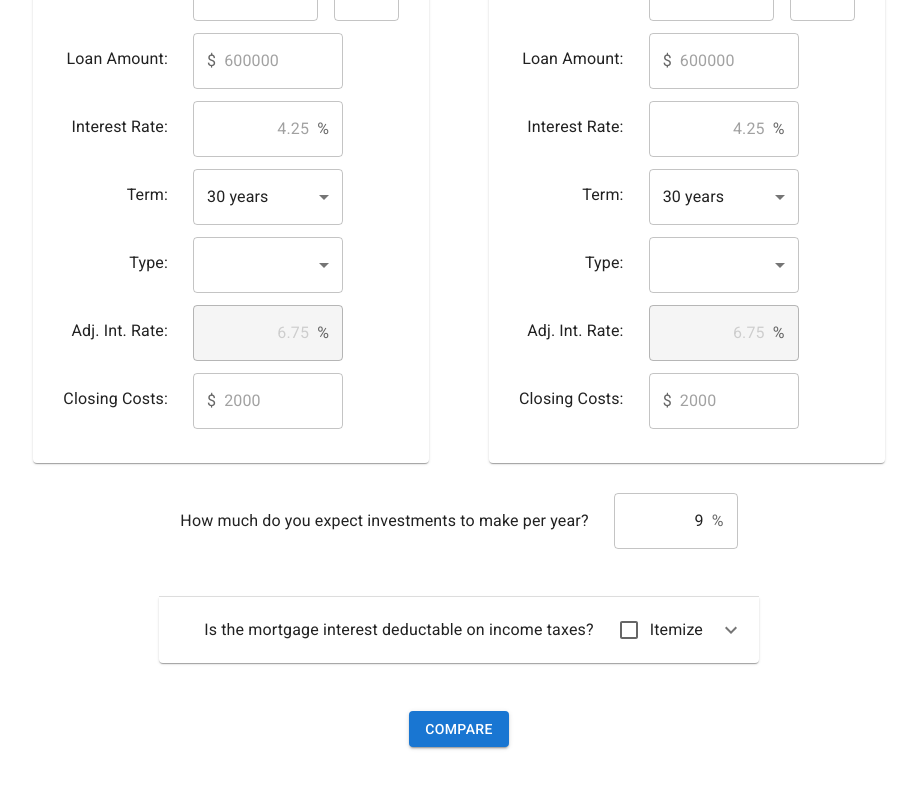
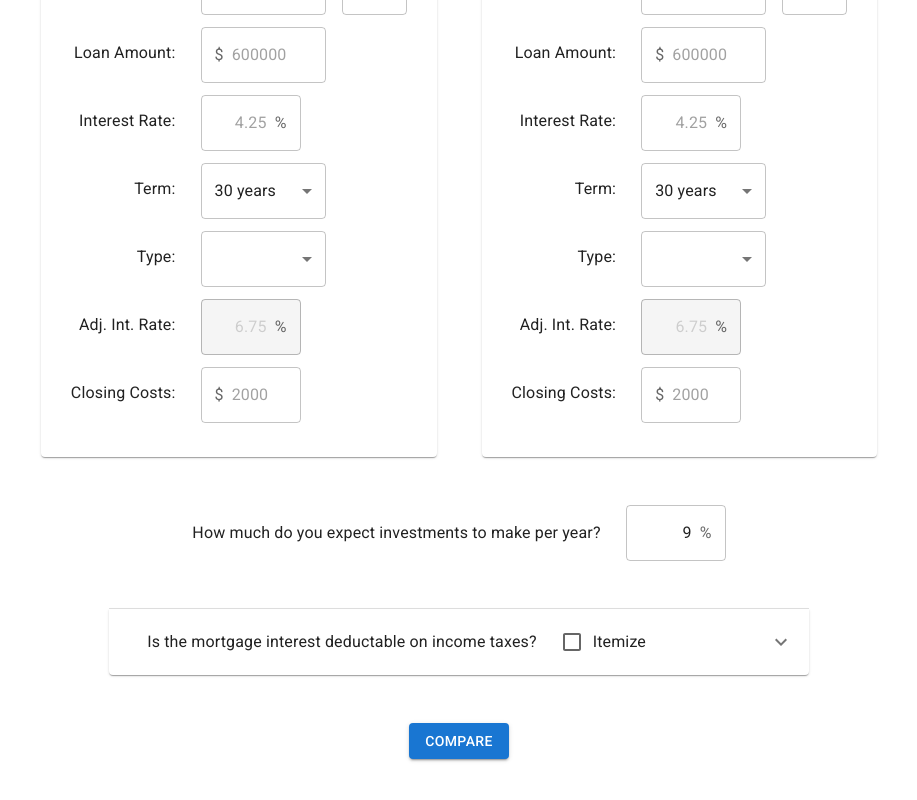
Before and after one commit to erich564/mortgage-comp-tool, a React (Create React App) app: page / in a window 1280 px wide. Shown: the part 380-1180 px from the top of the page, without its empty margins (181-1098 px from the left). Built offline with nearby package versions, Linux system fonts and the light colour scheme.

Commit message:
Fit form input widths to expected contents

```diff
--- a/src/InputForm.js
+++ b/src/InputForm.js
@@ -93,6 +93,16 @@ export default function InputForm({
         </RadioGroup>
       </FormControl>
       <br />
+      <Box
+        sx={{
+          display: 'flex',
+          textAlign: 'center',
+          flexWrap: 'wrap',
+          justifyContent: 'center',
+          gap: '45px',
+          my: 3,
+        }}
+      >
         {state.mortgages.map(m => (
           <MortgageForm
             key={m.id}
@@ -101,6 +111,7 @@ export default function InputForm({
             isRefinance={state.isRefinance}
           />
         ))}
+      </Box>
       <br />
       <Table sx={{ margin: 'auto', width: 'auto' }}>
         <TableBody>
@@ -115,7 +126,7 @@ export default function InputForm({
                 name="roi"
                 value={state.roi}
                 placeholder="9"
-                sx={{ input: { textAlign: 'right' }, width: inputWidth }}
+                sx={{ input: { textAlign: 'right' }, width: 100 }}
                 onChange={handleChange}
                 InputProps={{
                   endAdornment: (
@@ -134,7 +145,7 @@ export default function InputForm({
         expanded={state.doItemize}
         onChange={handleAccordianChange}
         sx={{
-          maxWidth: 600,
+          maxWidth: 700,
           margin: 'auto',
           '&.Mui-expanded': {
             margin: 'auto',
@@ -158,6 +169,7 @@ export default function InputForm({
                       />
                     }
                     label="Itemize"
+                    sx={{ mr: '123px' }}
                   />
                 </TableCellValue>
               </TableRow>
@@ -176,7 +188,7 @@ export default function InputForm({
                     name="marginalTaxRate"
                     value={state.marginalTaxRate}
                     onChange={handleChange}
-                    sx={{ input: { textAlign: 'right' }, width: inputWidth }}
+                    sx={{ input: { textAlign: 'right' }, width: 100 }}
                     placeholder="40"
                     disabled={!state.doItemize}
                     InputProps={{
@@ -198,7 +210,7 @@ export default function InputForm({
                     select
                     margin={fieldMargin}
                     disabled={!state.doItemize}
-                    sx={{ minWidth: inputWidth }}
+                    sx={{ minWidth: 230 }}
                     value={state.irsFilingStatus}
                     name="irsFilingStatus"
                     onChange={handleChange}
@@ -222,7 +234,7 @@ export default function InputForm({
                     margin={fieldMargin}
                     name="otherItemizedDeductions"
                     value={state.otherItemizedDeductions}
-                    sx={{ input: { textAlign: 'right' }, width: inputWidth }}
+                    sx={{ input: { textAlign: 'right' }, width: 100 }}
                     onChange={handleChange}
                     InputProps={{
                       startAdornment: (
@@ -235,9 +247,8 @@ export default function InputForm({
               </TableRow>
               <TableRow>
                 <TableCellField>
-                  For post-TCJA cash-out refinances,
-                  <br />
-                  enter new home acquisition debt, if any:
+                  For post-TCJA cash-out refinances, enter new home acquisition
+                  debt, if any:
                 </TableCellField>
                 <TableCellValue>
                   <TextField
@@ -245,7 +256,7 @@ export default function InputForm({
                     margin={fieldMargin}
                     name="refiNewAcquisitionDebt"
                     value={state.refiNewAcquisitionDebt}
-                    sx={{ input: { textAlign: 'right' }, width: inputWidth }}
+                    sx={{ input: { textAlign: 'right' }, width: 100 }}
                     onChange={handleChange}
                     InputProps={{
                       startAdornment: (
@@ -258,9 +269,8 @@ export default function InputForm({
               </TableRow>
               <TableRow>
                 <TableCellField>
-                  For refinances with a post-TCJA Mortgage 1, enter
-                  <br />
-                  its home acquisition debt if less than its loan amount:
+                  For refinances with a post-TCJA Mortgage 1, enter its home
+                  acquisition debt if less than its loan amount:
                 </TableCellField>
                 <TableCellValue>
                   <TextField
--- a/src/MortgageForm.js
+++ b/src/MortgageForm.js
@@ -25,7 +25,6 @@ const Item = styled(Paper)(({ theme }) => ({
   textAlign: 'left',
   display: 'inline-block',
   padding: '30px',
-  margin: '30px',
   // color: theme.palette.text.secondary,
   fontSize: 'inherit',
   lineHeight: 'inherit',
@@ -133,7 +132,7 @@ export default function MortgageForm({
                 onChange={handleChange}
                 fullWidth
                 placeholder="600000"
-                sx={{ width: skinnyWidth }}
+                sx={{ width: 125 }}
                 InputProps={{
                   startAdornment: (
                     <InputAdornment position="start">$</InputAdornment>
@@ -155,7 +154,7 @@ export default function MortgageForm({
                 fullWidth
                 sx={{
                   input: { textAlign: 'right' },
-                  width: skinnyWidth,
+                  width: 100,
                   mr: gutterWidth,
                 }}
                 placeholder="4.25"
@@ -176,7 +175,7 @@ export default function MortgageForm({
                 name="term"
                 select
                 margin={fieldMargin}
-                sx={{ width: skinnyWidth }}
+                sx={{ width: 125 }}
                 onChange={handleChange}
               >
                 {Object.keys(MortgageTerm.props).map(n => (
@@ -196,7 +195,7 @@ export default function MortgageForm({
                 margin={fieldMargin}
                 select
                 required
-                sx={{ width: skinnyWidth, mr: gutterWidth }}
+                sx={{ width: 125, mr: gutterWidth }}
                 onChange={handleChange}
               >
                 {Object.keys(MortgageType.props).map(n => (
@@ -219,7 +218,7 @@ export default function MortgageForm({
                   state.type === MortgageType.FixedRate || state.type === ''
                 }
                 required
-                sx={{ input: { textAlign: 'right' }, width: skinnyWidth }}
+                sx={{ input: { textAlign: 'right' }, width: 100 }}
                 placeholder="6.75"
                 InputProps={{
                   endAdornment: (
@@ -240,7 +239,7 @@ export default function MortgageForm({
                 onChange={handleChange}
                 fullWidth
                 placeholder="2000"
-                sx={{ width: skinnyWidth }}
+                sx={{ width: 100 }}
                 InputProps={{
                   startAdornment: (
                     <InputAdornment position="start">$</InputAdornment>
```
Lines whose indentation alone changed are shown as unchanged.
